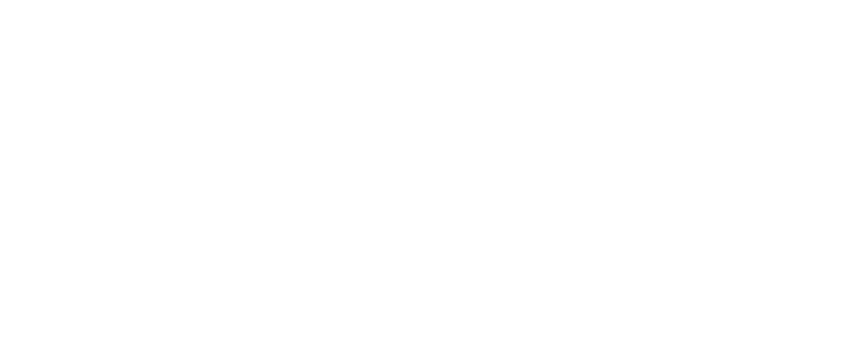
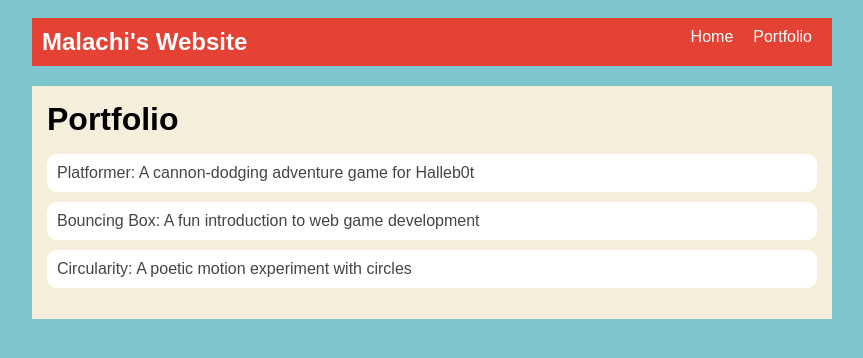
Before and after one commit to Malachip7/malachip7.github.io, a plain HTML site: page portfolio.html in a window 1280 px wide. Shown: the whole page, without its empty margins (208-1071 px from the left). Drawn offline with Linux system fonts and the light colour scheme.

Commit message:
malachi portfolio

```diff
--- a/portfolio.html
+++ b/portfolio.html
@@ -0,0 +1,54 @@
+<!DOCTYPE html>
+<html>
+  <head>
+    <title>Malachi's Website</title>
+    <link rel="stylesheet" href="style.css" />
+  </head>
+
+  <body>
+    <!-- All content goes here -->
+
+    <div id="all-contents">
+        <nav>
+
+            <h1>Malachi's Website</h1>
+
+            <ul id="nav-ul">
+
+                <li class="nav-li">
+                    <a href="index.html">Home</a>
+                </li>
+
+                <li class="nav-li">
+                    <a href="portfolio.html">Portfolio</a>
+                  </li>
+
+            </ul>
+
+        </nav>
+
+        <main>
+
+            <div class="content">
+                <h1>Portfolio</h1>
+                <ul id="portfolio">
+
+                    <li>
+                        <a href="fsd-projects/platformer/">Platformer: A cannon-dodging adventure game for Halleb0t</a>
+                      </li>
+                      <li>
+                        <a href="fsd-projects/bouncing-box/">Bouncing Box: A fun introduction to web game development</a>
+                      </li>
+                      <li>
+                        <a href="fsd-projects/circularity/">Circularity: A poetic motion experiment with circles</a>
+                      </li>
+
+                </ul>
+            </div>
+
+        </main>
+
+    </div>
+
+  </body>
+</html>
--- a/style.css
+++ b/style.css
@@ -75,3 +75,30 @@ main {
 h2, h3 {
     margin: 0px;
 }
+
+
+/* Portfolio styles */
+.content h1 {
+    color: black;
+  }
+
+  #portfolio {
+    list-style-type: none;
+    padding-left: 0;
+  }
+
+  #portfolio li {
+    background: #fff;
+    padding: 10px;
+    border-radius: 10px;
+    margin-bottom: 10px;
+  }
+
+  #portfolio li:hover {
+    background: #eee;
+  }
+
+  #portfolio a {
+    text-decoration: none;
+    color: #454545;
+  }
```
